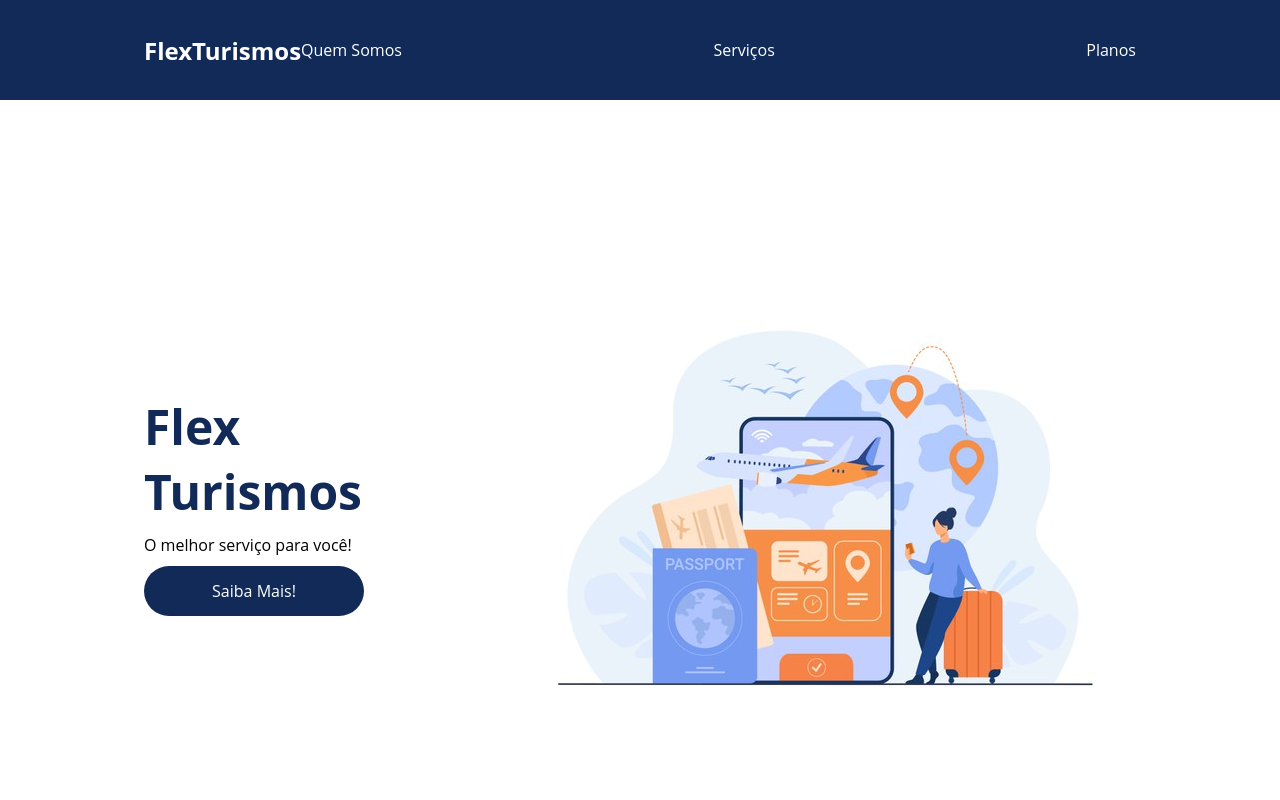
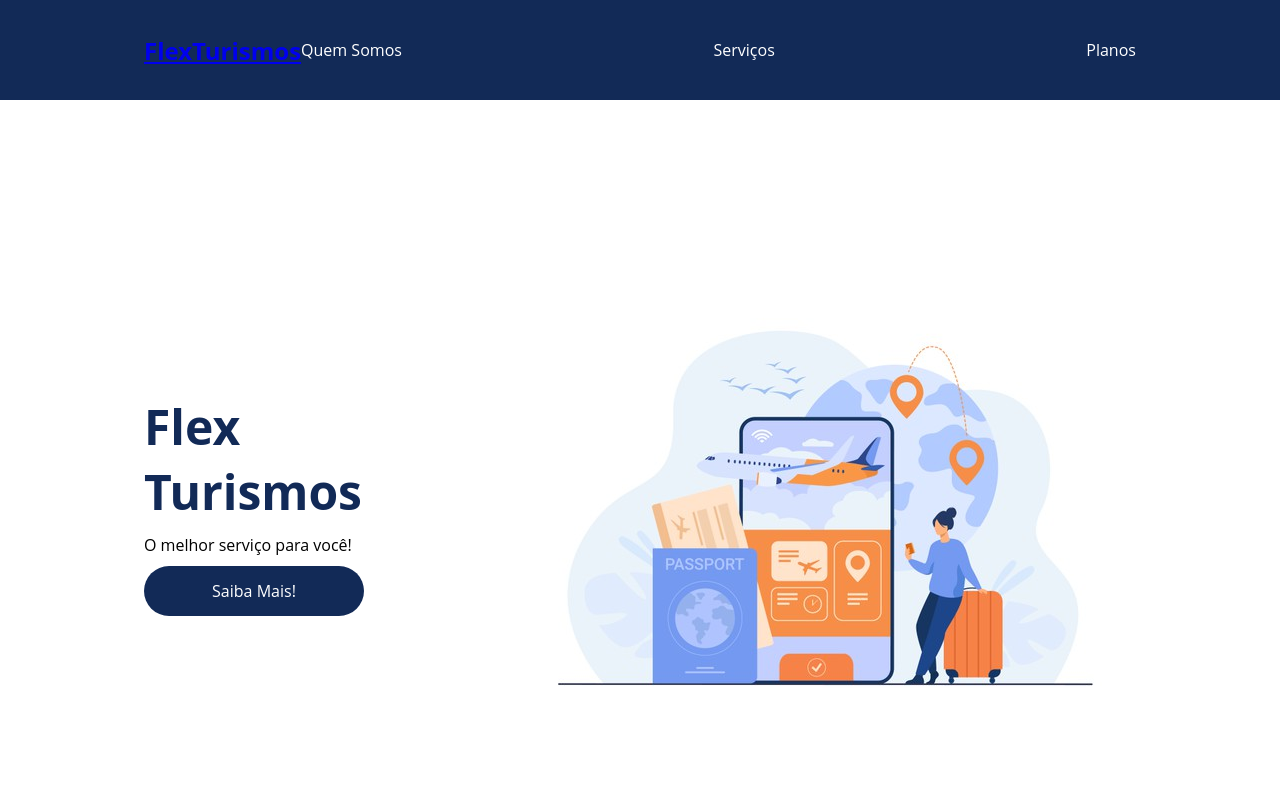
Before and after one commit to gabrielajs/flex-turismo, a plain HTML site: page index.html in a window 1280 px wide. Shown: the top 800 px of the page. Drawn offline with Linux system fonts and the light colour scheme.

Commit message:
inserindo link no titulo

```diff
--- a/index.html
+++ b/index.html
@@ -12,7 +12,7 @@
     <header>
         <nav class="flex-container menu">
             <div>
-                <h1 id="titulo">FlexTurismos</h1>
+                <h1 id="titulo"><a href="index.html">FlexTurismos</a></h1>
             </div>
             <ul class="list-itens">
                 <li><a href="#quem-somos">Quem Somos</a></li>
```
